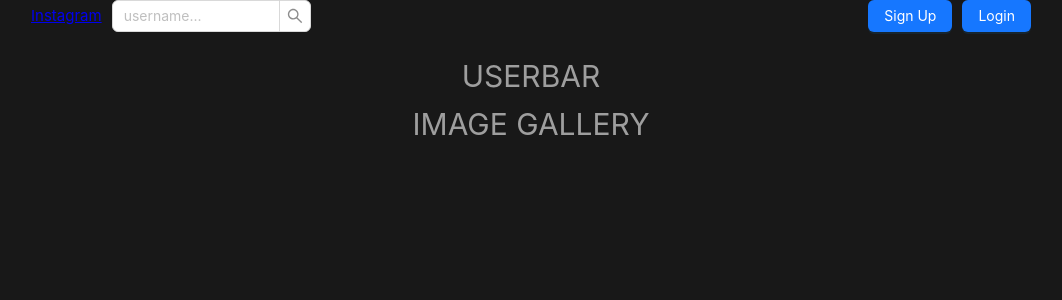
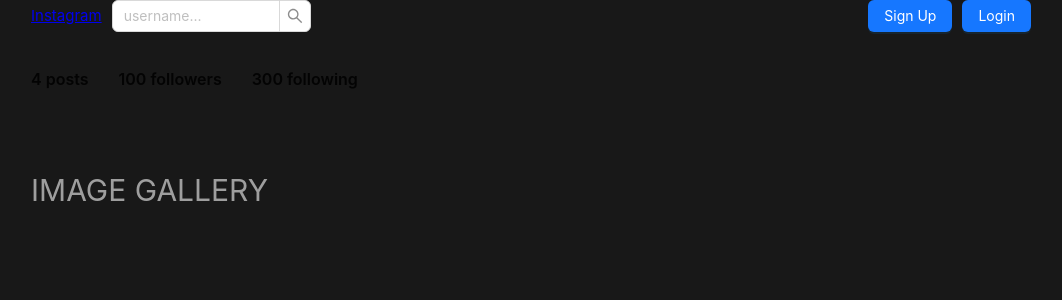
Before and after one commit to SanazBHMN/instagram-clone, a Vue app: page /profile/1 in a window 1280 px wide. Shown: the top 300 px of the page, without its empty margins (109-1171 px from the left). Built offline with nearby package versions, Linux system fonts and the light colour scheme.

Commit message:
Implement user bar

```diff
--- a/src/components/Profile.vue
+++ b/src/components/Profile.vue
@@ -1,11 +1,19 @@
 <script setup>
 import Container from "./Container.vue";
+import UserBar from "./UserBar.vue";
 </script>
 
 <template>
   <Container>
     <div class="profile-container">
-      <h1>USERBAR</h1>
+      <UserBar
+        :username="SanazBahmani"
+        :userInfo="{
+          posts: 4,
+          followers: 100,
+          following: 300,
+        }"
+      />
       <h1>IMAGE GALLERY</h1>
     </div>
   </Container>
@@ -15,7 +23,6 @@
 .profile-container {
   display: flex;
   flex-direction: column;
-  align-items: center;
   padding: 20px 0;
 }
 </style>
--- /dev/null
+++ b/src/components/UserBar.vue
@@ -0,0 +1,38 @@
+<script setup>
+const props = defineProps(["username", "userInfo"]);
+</script>
+
+<template>
+  <div class="userbar-container">
+    <div class="top-content">
+      <a-typography-title :level="2">{{ props.username }}</a-typography-title>
+    </div>
+    <div class="bottom-content">
+      <a-typography-title :level="5"
+        >{{ props.userInfo.posts }} posts</a-typography-title
+      >
+      <a-typography-title :level="5"
+        >{{ props.userInfo.followers }} followers</a-typography-title
+      >
+      <a-typography-title :level="5"
+        >{{ props.userInfo.following }} following</a-typography-title
+      >
+    </div>
+  </div>
+</template>
+
+<style scoped>
+.userbar-container {
+  padding-bottom: 75px;
+}
+.bottom-content {
+  display: flex;
+  align-items: center;
+}
+.bottom-content h5 {
+  margin: 0 !important;
+  padding: 0;
+  margin-right: 30px !important;
+  align-items: center;
+}
+</style>
```
